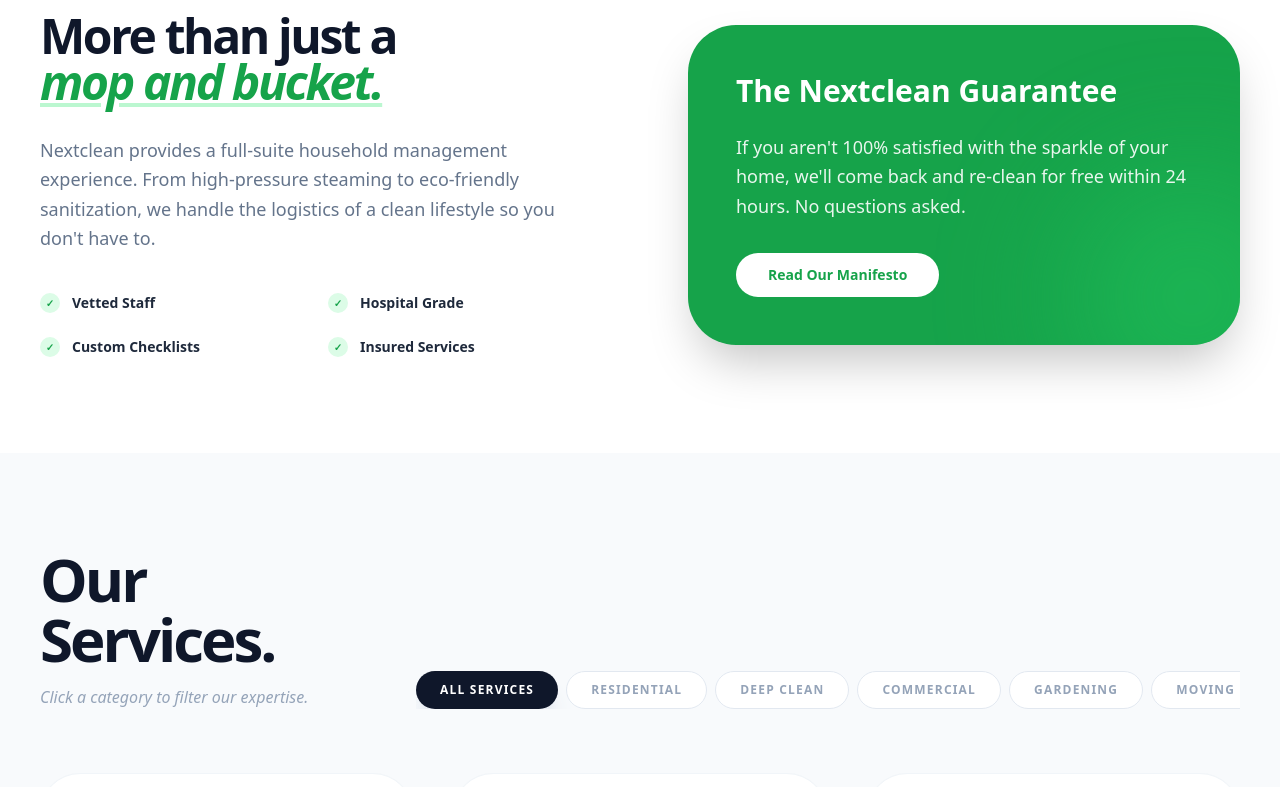
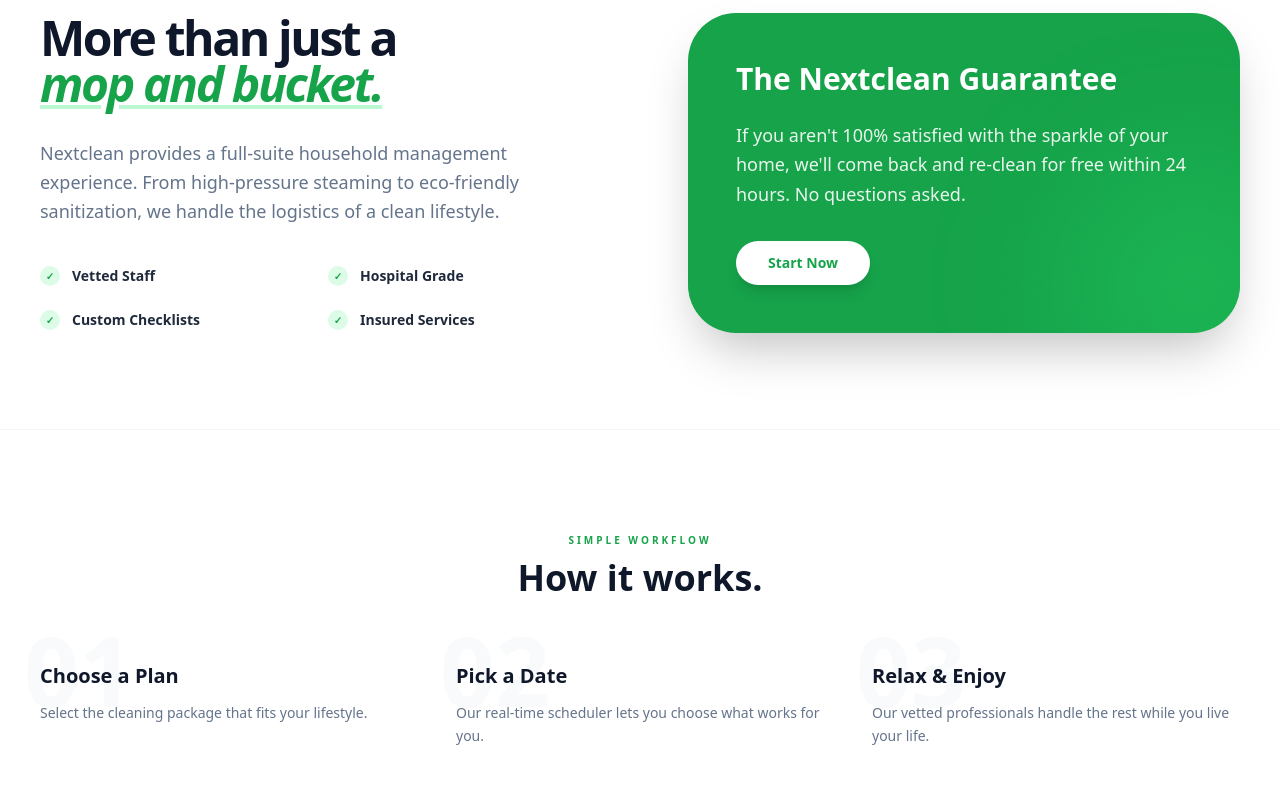
Before and after one commit to realtee01/Nextclean, a React (Vite) app: page / in a window 1280 px wide. Shown: the part 980-1767 px from the top of the page. Built offline with nearby package versions, Linux system fonts and the light colour scheme; grey boxes are pictures that could not be loaded.

Commit message:
Update App.jsx

```diff
--- a/src/App.jsx
+++ b/src/App.jsx
@@ -3,9 +3,10 @@
 import Header from './components/Header';
 import Hero from './components/Hero';
 import JobCard from './components/JobCard';
-import FilterBar from './components/FilterBar';
+import BookingProcess from './components/BookingProcess';
+import ContactModal from './components/ContactModal';
 
-// Image Imports (matching your phone filenames)
+// Image Imports
 import cleaning5 from './assets/Cleaning-5.jpg';
 import cleaning4 from './assets/Cleaning-4.jpg';
 import cleaning6 from './assets/Cleaning-6.jpg';
@@ -14,13 +15,15 @@
 import moving1 from './assets/Moving-1.jpg';
 
 const App = () => {
+  // 1. State for the Pop-up Modal
+  const [isModalOpen, setIsModalOpen] = useState(false);
   const [filter, setFilter] = useState("All Services");
 
   const services = [
     { id: 1, category: "Deep Clean", title: "Deep Residential", image: cleaning5, desc: "A 50-point checklist covering baseboards, vents, and behind appliances." },
     { id: 2, category: "Residential", title: "Standard Care", image: cleaning4, desc: "Consistent maintenance for busy homes. Dusting, mopping, and sanitization." },
     { id: 3, category: "Commercial", title: "Office Sparkle", image: cleaning6, desc: "Late-night cleaning for corporate hubs. Zero disruption to your workflow." },
-    { id: 4, category: "Residential", title: "Kitchen specialized", image: cleaning3, desc: "Degreasing, appliance detailing, and cabinet organization." },
+    { id: 4, category: "Residential", title: "Kitchen Specialized", image: cleaning3, desc: "Degreasing, appliance detailing, and cabinet organization." },
     { id: 5, category: "Gardening", title: "Garden Grooming", image: gardening1, desc: "Lawn mowing, hedge trimming, and outdoor space clearing." },
     { id: 6, category: "Moving", title: "Move-in/Move-out", image: moving1, desc: "Ensuring your new home is sterile and your old one is deposit-ready." },
   ];
@@ -34,14 +37,12 @@
   return (
     <div className="bg-white min-h-screen selection:bg-green-100 selection:text-green-900">
       <Header />
-      <Hero />
 
-      {/* --- A. THE TRUST BAR --- */}
-      <motion.div
-        initial={{ opacity: 0 }}
-        whileInView={{ opacity: 1 }}
-        className="bg-slate-50 py-16 border-y border-slate-100"
-      >
+      {/* Hero with 'Book' function passed in */}
+      <Hero onBookClick={() => setIsModalOpen(true)} />
+
+      {/* --- TRUST BAR --- */}
+      <div className="bg-slate-50 py-16 border-y border-slate-100">
         <div className="max-w-7xl mx-auto px-10 grid grid-cols-2 md:grid-cols-4 gap-12 text-center">
           {[
             { label: "Happy Homes", val: "500+" },
@@ -55,17 +56,17 @@
             </div>
           ))}
         </div>
-      </motion.div>
+      </div>
 
-      {/* --- DETAILED VALUE PROP --- */}
+      {/* --- VALUE PROP --- */}
       <section className="max-w-7xl mx-auto px-10 py-24 grid lg:grid-cols-2 gap-24 items-center">
         <div>
-          <h2 className="text-5xl font-bold leading-[0.95] tracking-tighter mb-8">
+          <h2 className="text-5xl font-bold leading-[0.95] tracking-tighter mb-8 text-slate-900">
             More than just a <br/>
             <span className="text-green-600 italic underline decoration-green-200">mop and bucket.</span>
           </h2>
           <p className="text-slate-500 text-lg mb-10 leading-relaxed">
-            Nextclean provides a full-suite household management experience. From high-pressure steaming to eco-friendly sanitization, we handle the logistics of a clean lifestyle so you don't have to.
+            Nextclean provides a full-suite household management experience. From high-pressure steaming to eco-friendly sanitization, we handle the logistics of a clean lifestyle.
           </p>
           <div className="grid grid-cols-2 gap-6">
             {['Vetted Staff', 'Hospital Grade', 'Custom Checklists', 'Insured Services'].map((item) => (
@@ -86,14 +87,19 @@
             <p className="opacity-90 leading-relaxed mb-8 text-lg">
               If you aren't 100% satisfied with the sparkle of your home, we'll come back and re-clean for free within 24 hours. No questions asked.
             </p>
-            <button className="bg-white text-green-600 px-8 py-3 rounded-full font-black text-sm hover:bg-slate-100 transition-colors">
-              Read Our Manifesto
+            <button
+              onClick={() => setIsModalOpen(true)}
+              className="bg-white text-green-600 px-8 py-3 rounded-full font-black text-sm hover:bg-slate-100 transition-colors shadow-lg"
+            >
+              Start Now
             </button>
           </div>
-          {/* Decorative Circle */}
           <div className="absolute -bottom-20 -right-20 h-64 w-64 bg-green-500 rounded-full opacity-50 blur-3xl"></div>
         </motion.div>
       </section>
+
+      {/* --- BOOKING PROCESS (NEW SECTION) --- */}
+      <BookingProcess />
 
       {/* --- DYNAMIC SERVICES SECTION --- */}
       <section className="bg-slate-50 py-24 px-10">
@@ -101,11 +107,10 @@
           <div className="flex flex-col md:flex-row md:items-end justify-between gap-8 mb-16">
             <div>
               <h2 className="text-6xl font-bold tracking-tighter">Our Services.</h2>
-              <p className="text-slate-400 mt-4 font-medium italic">Click a category to filter our expertise.</p>
+              <p className="text-slate-400 mt-4 font-medium italic">Filter our expertise below.</p>
             </div>
 
-            {/* Custom Filter Bar */}
-            <div className="flex gap-2 overflow-x-auto pb-4 md:pb-0 scrollbar-hide">
+            <div className="flex gap-2 overflow-x-auto pb-4 md:pb-0">
               {categories.map((cat) => (
                 <button
                   key={cat}
@@ -122,10 +127,7 @@
             </div>
           </div>
 
-          <motion.div
-            layout
-            className="grid md:grid-cols-2 lg:grid-cols-3 gap-10"
-          >
+          <motion.div layout className="grid md:grid-cols-2 lg:grid-cols-3 gap-10">
             <AnimatePresence mode='popLayout'>
               {filteredData.map((service) => (
                 <JobCard
@@ -141,10 +143,17 @@
         </div>
       </section>
 
+      {/* --- FOOTER --- */}
       <footer className="py-20 text-center bg-white border-t border-slate-100">
         <div className="text-2xl font-black text-green-600 mb-4">Nextclean.</div>
         <p className="text-slate-400 font-medium text-sm">Redefining Domestic Excellence. Lagos, Nigeria.</p>
       </footer>
+
+      {/* --- 2. THE MODAL (POP-UP) --- */}
+      <ContactModal
+        isOpen={isModalOpen}
+        onClose={() => setIsModalOpen(false)}
+      />
     </div>
   );
 };
```
